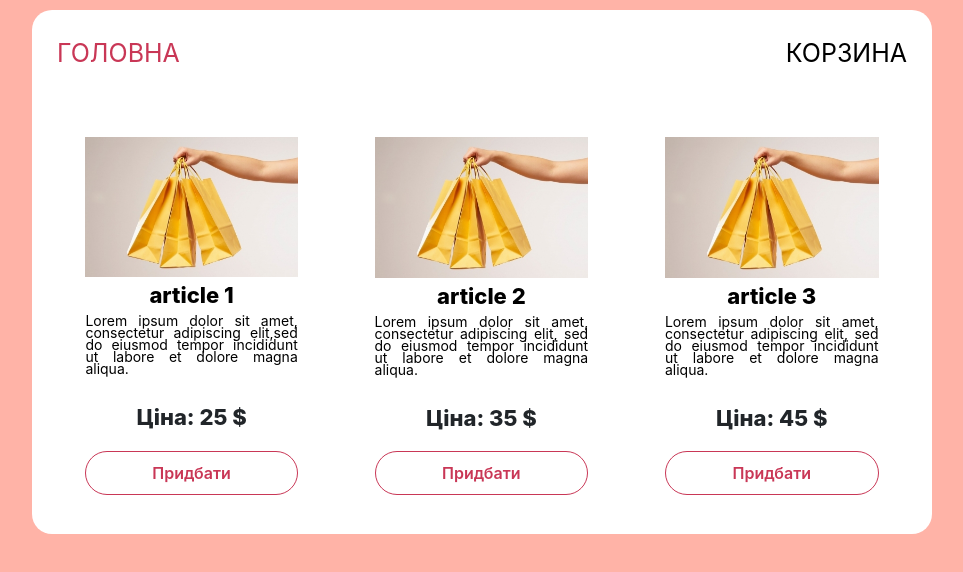
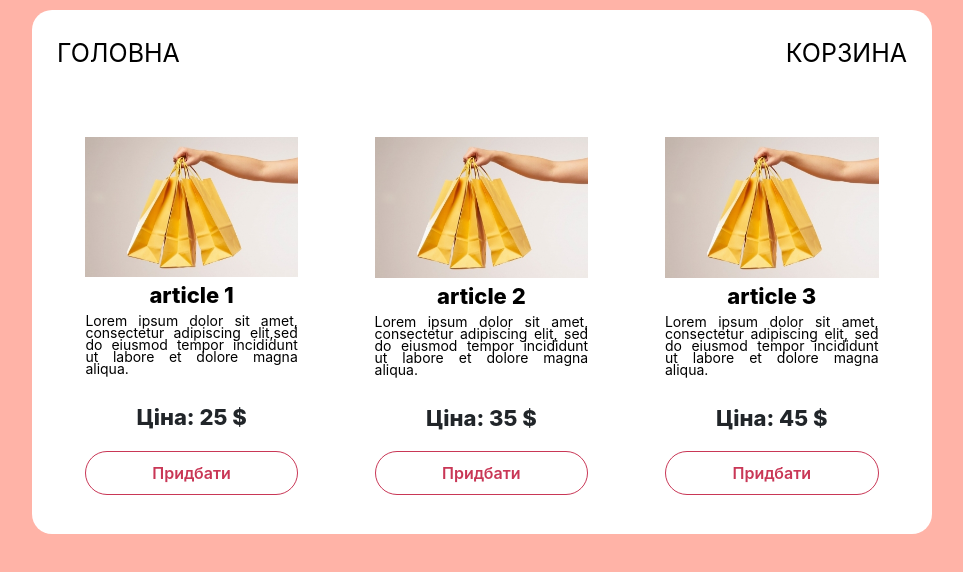
Before and after one commit to taras-kolomiiets/shop, a React (Create React App) app: page / in a window 1280 px wide. Shown: the top 572 px of the page, without its empty margins (158-1121 px from the left). Built offline with nearby package versions, Linux system fonts and the light colour scheme.

Commit message:
update routes

```diff
--- a/src/components/App/App.jsx
+++ b/src/components/App/App.jsx
@@ -78,8 +78,8 @@ const App = () => {
     <main className="app">
       <Navigation />
       <Route
+        exact
         path={["/", "/shop/"]}
-        exact
         render={() => (
           <ShopList
             cartList={cartList}
--- a/src/components/navigation/Navigation.jsx
+++ b/src/components/navigation/Navigation.jsx
@@ -5,7 +5,7 @@ const Navigation = () => {
   return (
     <ul className="navigation">
       <li className="navigation__item">
-        <NavLink to="/" exact>
+        <NavLink to={["/", "shop/"]} exact>
           Головна
         </NavLink>
       </li>
```
